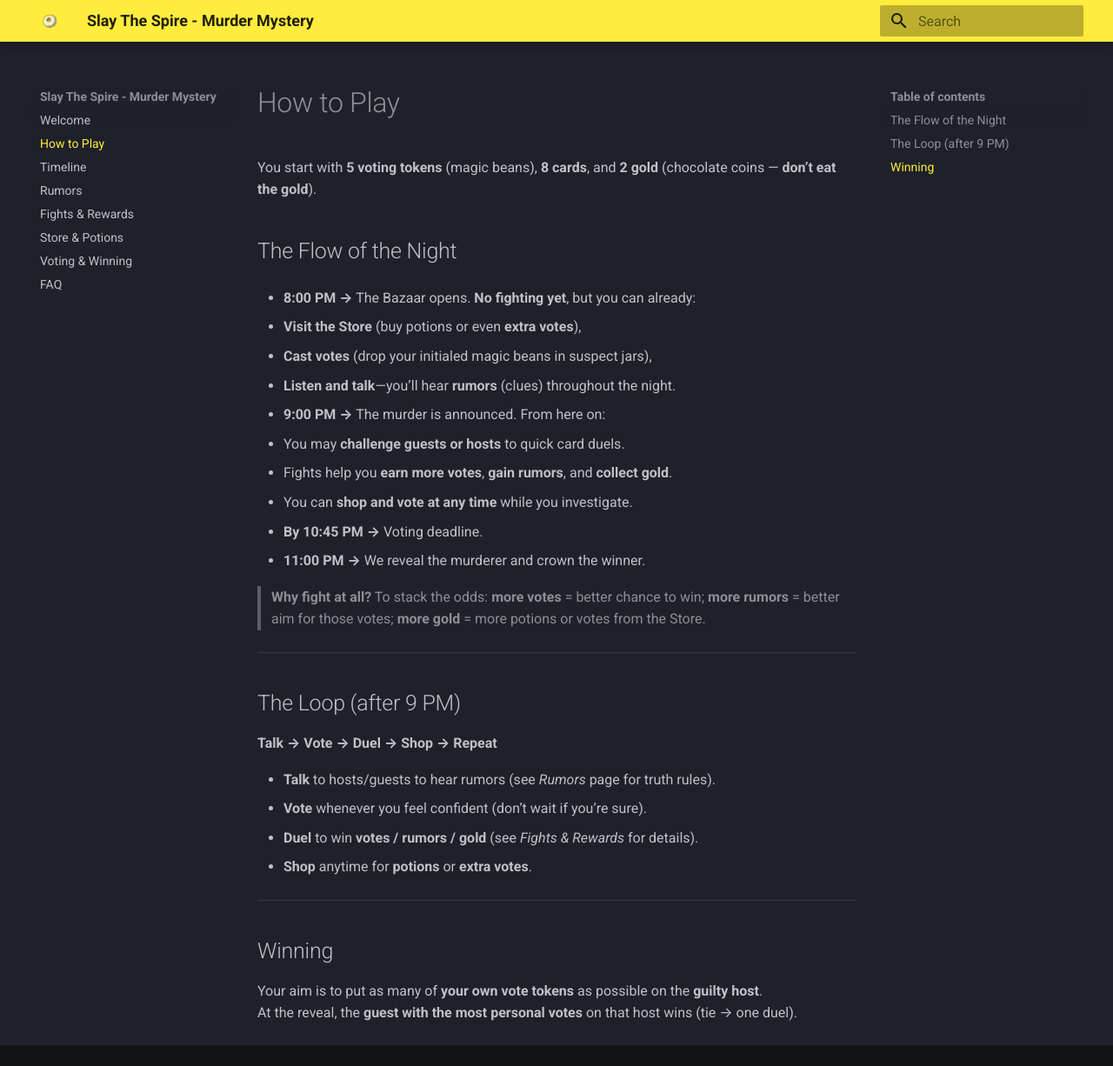
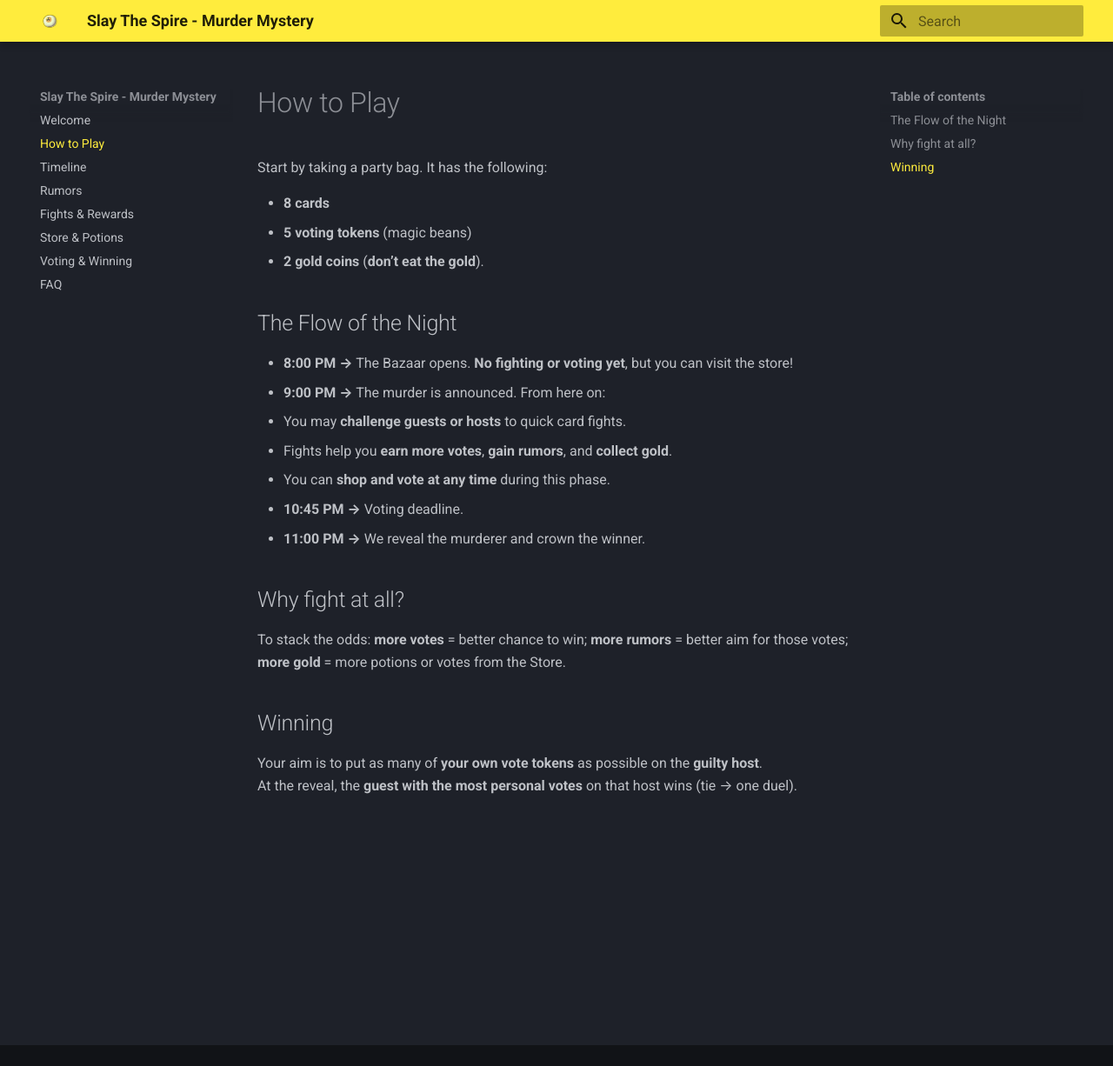
Before and after one commit to lucyorsi/sls-murder-mystery-docs, an MkDocs documentation site: the page built from docs/rules.md, in a window 1280 px wide and 1226 px high. Shown: the whole window at 87% size. Built offline with MkDocs 1.6.1 and Material for MkDocs 9.7.7, drawn with Linux system fonts in a browser that asks for light colours.

Commit message:
last update pre murder

```diff
--- a/docs/rules.md
+++ b/docs/rules.md
@@ -1,38 +1,26 @@
 # How to Play
 
-You start with **5 voting tokens** (magic beans), **8 cards**, and **2 gold** (chocolate coins — **don’t eat the gold**).
+Start by taking a party bag. It has the following:
+
+- **8 cards**
+- **5 voting tokens** (magic beans)
+- **2 gold coins** (**don’t eat the gold**).
 
 ## The Flow of the Night
 
-- **8:00 PM →** The Bazaar opens. **No fighting yet**, but you can already:
-
-  - **Visit the Store** (buy potions or even **extra votes**),
-  - **Cast votes** (drop your initialed magic beans in suspect jars),
-  - **Listen and talk**—you’ll hear **rumors** (clues) throughout the night.
-
+- **8:00 PM →** The Bazaar opens. **No fighting or voting yet**, but you can visit the store!
 - **9:00 PM →** The murder is announced. From here on:
 
-  - You may **challenge guests or hosts** to quick card duels.
+  - You may **challenge guests or hosts** to quick card fights.
   - Fights help you **earn more votes**, **gain rumors**, and **collect gold**.
-  - You can **shop and vote at any time** while you investigate.
+  - You can **shop and vote at any time** during this phase.
 
-- **By 10:45 PM →** Voting deadline.
+- **10:45 PM →** Voting deadline.
 - **11:00 PM →** We reveal the murderer and crown the winner.
 
-> **Why fight at all?** To stack the odds: **more votes** = better chance to win; **more rumors** = better aim for those votes; **more gold** = more potions or votes from the Store.
+## Why fight at all?
 
----
-
-## The Loop (after 9 PM)
-
-**Talk → Vote → Duel → Shop → Repeat**
-
-- **Talk** to hosts/guests to hear rumors (see _Rumors_ page for truth rules).
-- **Vote** whenever you feel confident (don’t wait if you’re sure).
-- **Duel** to win **votes / rumors / gold** (see _Fights & Rewards_ for details).
-- **Shop** anytime for **potions** or **extra votes**.
-
----
+To stack the odds: **more votes** = better chance to win; **more rumors** = better aim for those votes; **more gold** = more potions or votes from the Store.
 
 ## Winning
 
```
Also changed, not shown: 1 other file.
